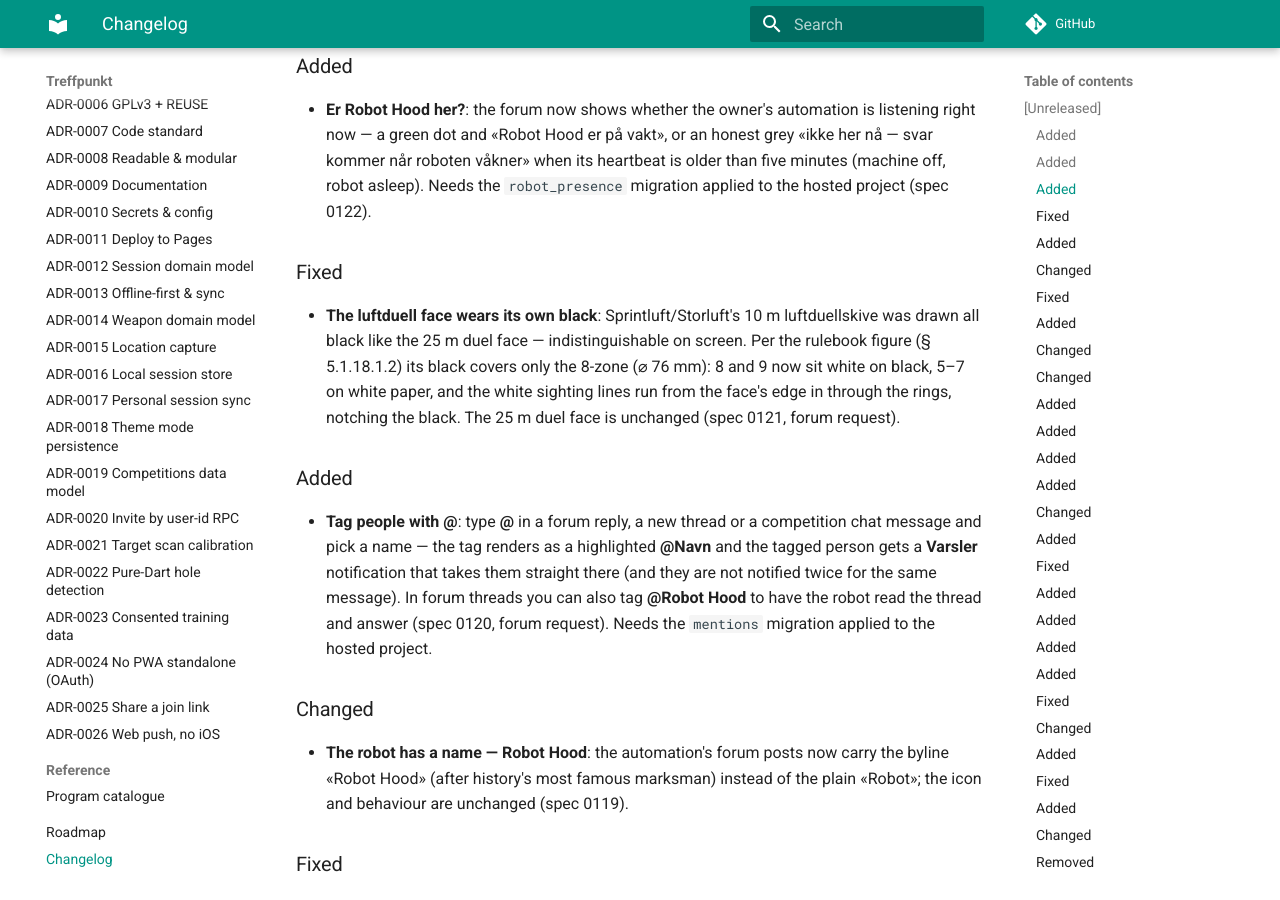
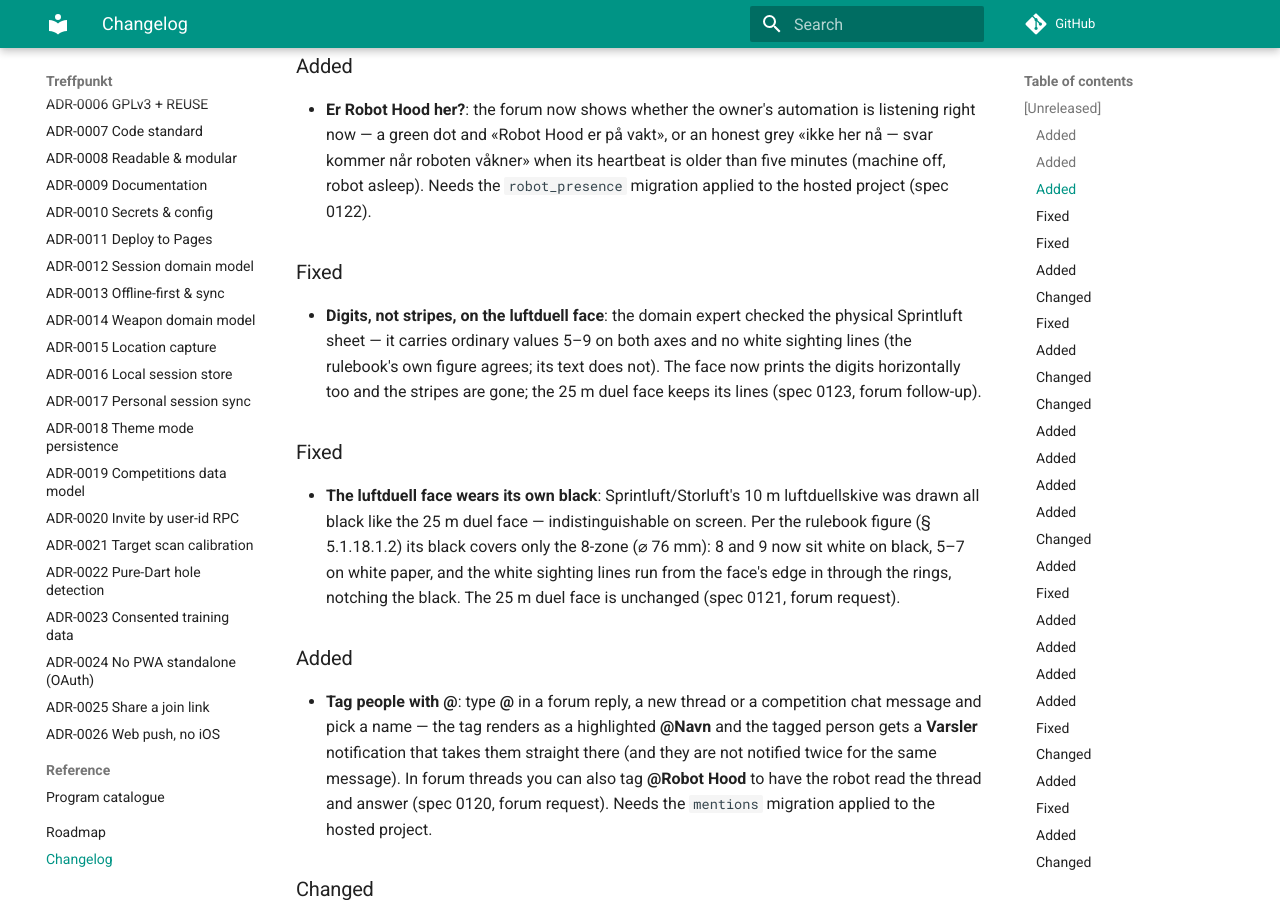
Before and after one commit to roykollensvendsen/treffpunkt, an MkDocs documentation site: the page built from docs/CHANGELOG.md, in a window 1280 px wide and 900 px high, scrolled down 1371 px. Built offline with MkDocs 1.6.1 and Material for MkDocs 9.7.7, drawn with Linux system fonts in a browser that asks for light colours; comment, search, counter and statistics services are not loaded.

Commit message:
fix(scoring): digits, not stripes, on the luftduell face
The domain expert checked the physical Sprintluft sheet: it carries
ordinary values 5-9 on both axes and no white sighting lines. The
rulebook's own figure agrees; its text (which spec 0121 followed) does
not. The face now prints the digits horizontally too and the stripes
are gone. The 25 m duel face keeps its lines - that is a different,
expert-verified sheet.

- airDuel10m: ringLabelsBothAxes true, no sighting line.
- The 0121 line-anchoring test moves to the 25 m rapid face, where
  the lines live on.
- Spec 0123; geometry + painter tests updated to the sheet.

Forum follow-up on «skiver»: «de skal bare ha tall, ingen hvite
striper på sprintluft skive».

```diff
--- a/docs/CHANGELOG.md
+++ b/docs/CHANGELOG.md
@@ -58,6 +58,14 @@ All notable changes to this project are documented here. The format is based on
   våkner» when its heartbeat is older than five minutes (machine off,
   robot asleep). Needs the `robot_presence` migration applied to the
   hosted project (spec 0122).
+
+### Fixed
+- **Digits, not stripes, on the luftduell face**: the domain expert
+  checked the physical Sprintluft sheet — it carries ordinary values
+  5–9 on both axes and no white sighting lines (the rulebook's own
+  figure agrees; its text does not). The face now prints the digits
+  horizontally too and the stripes are gone; the 25 m duel face keeps
+  its lines (spec 0123, forum follow-up).
 
 ### Fixed
 - **The luftduell face wears its own black**: Sprintluft/Storluft's
--- a/mkdocs.yml
+++ b/mkdocs.yml
@@ -153,6 +153,7 @@ nav:
       - "0120 — Tagging med @ (mentions)": specs/0120-mentions.md
       - "0121 — Luftduellskivas svarte felt": specs/0121-airduel-face-black.md
       - "0122 — Er Robot Hood her? (presence)": specs/0122-robot-presence.md
+      - "0123 — Tall, ikke striper, på luftduellskiva": specs/0123-airduel-digits-not-stripes.md
   - Decisions:
       - ADR-0001 Flutter: adr/0001-frontend-flutter.md
       - ADR-0002 Supabase: adr/0002-backend-supabase.md
```
Also changed, not shown: docs/specs/0123-airduel-digits-not-stripes.md (added, +36 -0 lines), 3 other files.
